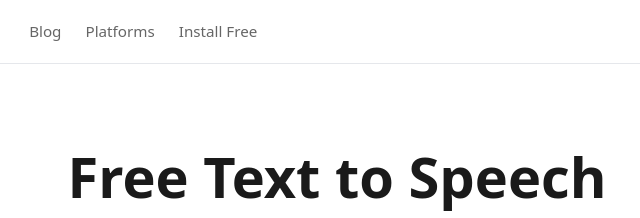
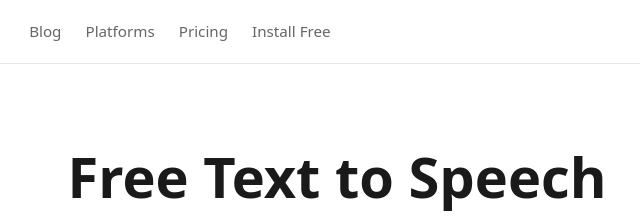
Before and after one commit to jujuj-io/voq-site, an Astro site: page / in a window 1280 px wide. Shown: the top 218 px of the page, 303-943 px from the left. Built offline with nearby package versions, Linux system fonts and the light colour scheme; Astro itself is replaced by a stand-in of ours.

Commit message:
Update Base.astro

```diff
--- a/src/layouts/Base.astro
+++ b/src/layouts/Base.astro
@@ -55,6 +55,7 @@ const resolvedOgDesc = ogDescription ?? description;
       <ul class="nav-links">
         <li><a href="/blog">Blog</a></li>
         <li><a href="/read-aloud">Platforms</a></li>
+        <li><a href="/pricing">Pricing</a></li>
         <li><a href="https://chrome.google.com/webstore/detail/ckkihjnakpnccnmdipbdibeaibigjjde" target="_blank" rel="noopener">Install Free</a></li>
       </ul>
     </div>
```
Lines whose indentation alone changed are shown as unchanged.
